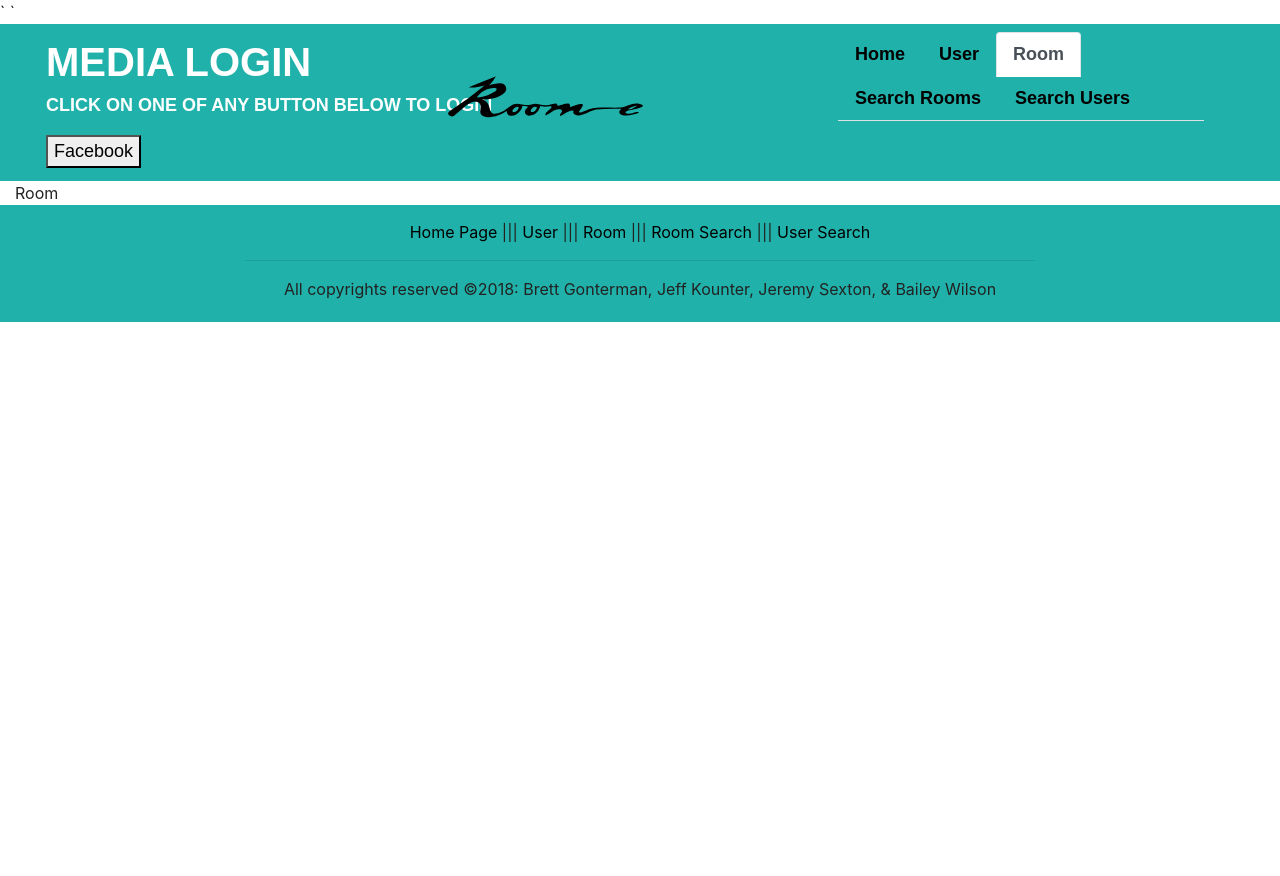
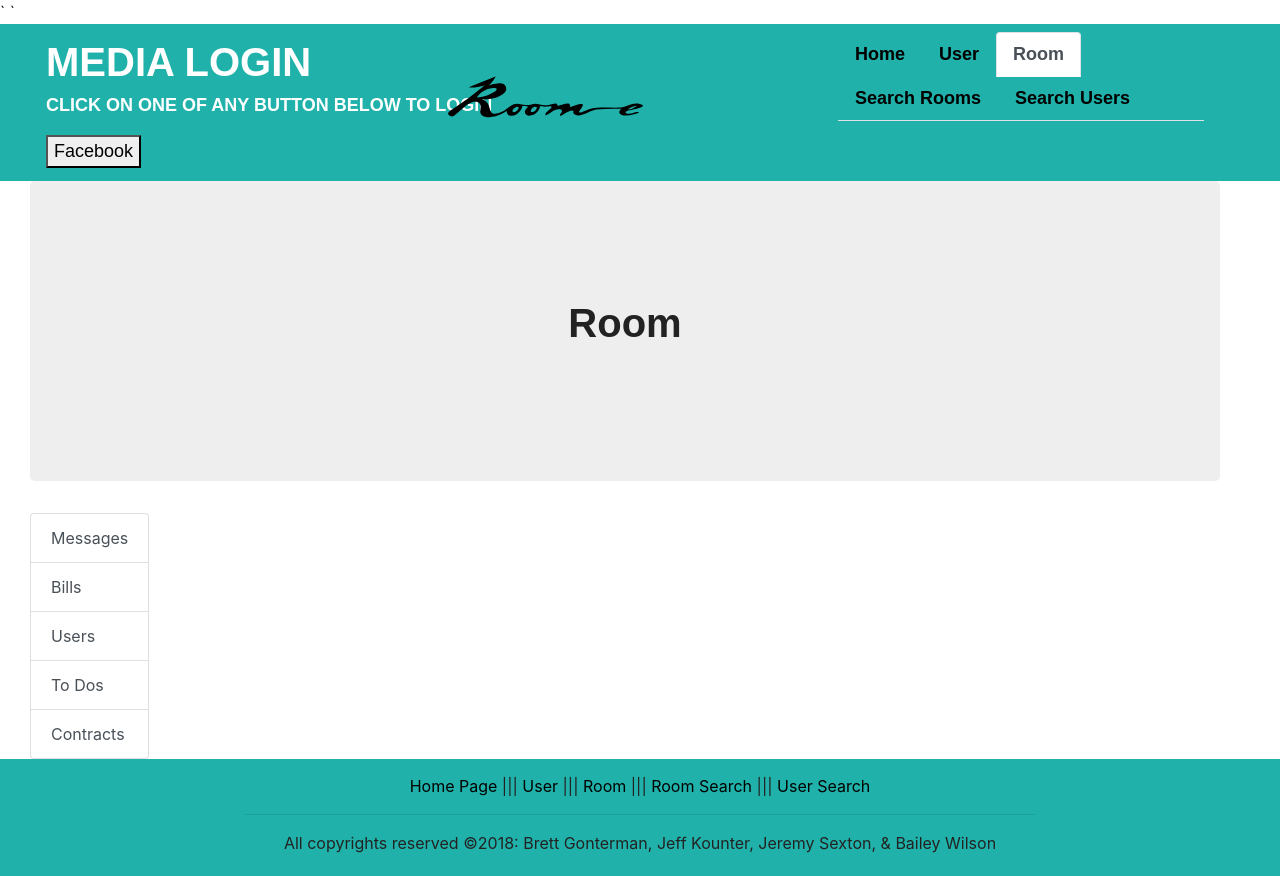
Before and after one commit to Snowbird1986/project_3, a React (Create React App) app in the folder client/: page /room in a window 1280 px wide. Before the commit the page ends 800 px from the top, so only its background shows below. Built offline with nearby package versions, Linux system fonts and the light colour scheme; a web font is replaced by a local one.

Commit message:
v basic room

```diff
--- a/client/src/pages/Rooms/Room.js
+++ b/client/src/pages/Rooms/Room.js
@@ -1,6 +1,7 @@
 import React, { Component } from "react";
 import { Link } from "react-router-dom";
 import { Col, Row, Container } from "../../components/Grid";
+import { FormBtn, Input, TextArea } from "../../components/Form";
 import Jumbotron from "../../components/Jumbotron";
 import API from "../../utils/API";
 
@@ -10,7 +11,32 @@ class Room extends Component {
     render() {
         return (
     <Container fluid>
-            Room
+            <Row>
+                <Col size="md-12">
+                <Jumbotron>
+                    <h1>Room</h1>
+                </Jumbotron>
+                <Row>
+                    <div class="list-group">
+                    <a href="/message" class="list-group-item list-group-item-action">
+                        Messages
+                    </a>
+                    <a href="/bill" class="list-group-item list-group-item-action">
+                        Bills
+                    </a>
+                    <a href="/user" class="list-group-item list-group-item-action">
+                        Users
+                    </a>
+                    <a href="/todo" class="list-group-item list-group-item-action">
+                        To Dos
+                    </a>
+                    <a href="/contract" class="list-group-item list-group-item-action">
+                        Contracts
+                    </a>
+                    </div>
+                </Row>
+                </Col>
+            </Row>
     </Container>
         )}
 }
--- a/client/src/pages/Users/User.js
+++ b/client/src/pages/Users/User.js
@@ -26,7 +26,7 @@ class User extends Component {
                 />
                 <Input
                     //value={this.Users.lastName}
-                    //onChange={this.handleInputChange}
+                    onChange={this.handleInputChange}
                     name="last-name"
                     placeholder="Name"
                 />
```
